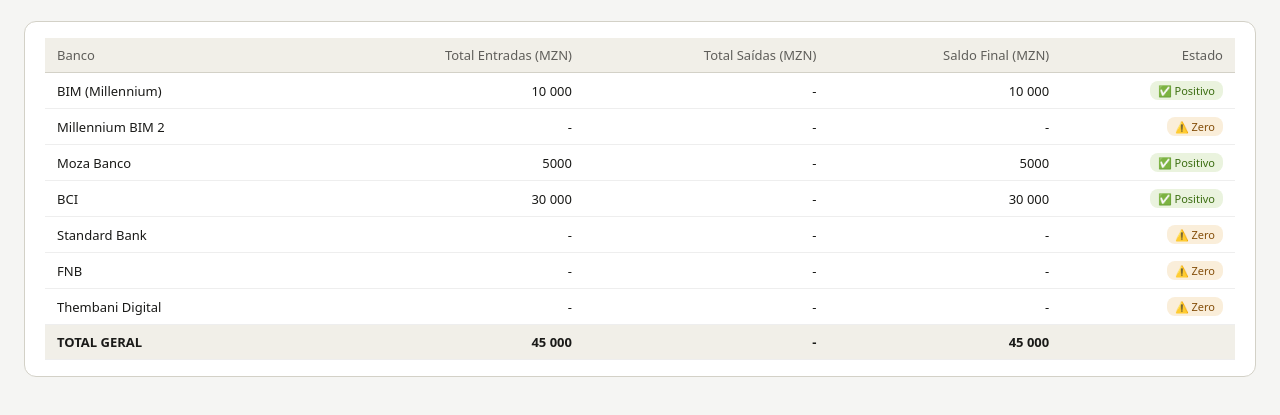
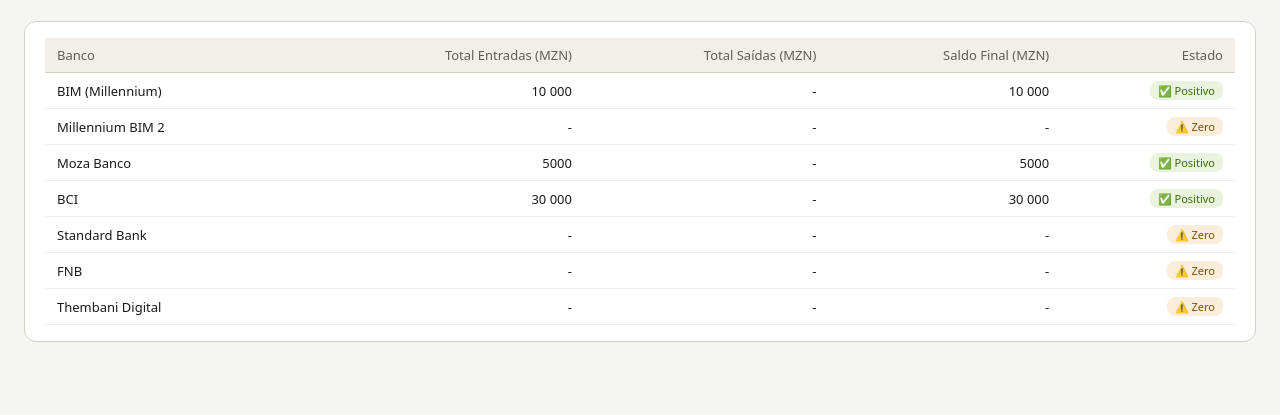
Before and after one commit to VAMOS-tecnico/CONTROLO-FINANCEIRO, a plain HTML site: page index.html in a window 1280 px wide. Shown: the part 103-518 px from the top of the page. Drawn offline with Linux system fonts and the light colour scheme.

Commit message:
Update index.html

```diff
--- a/index.html
+++ b/index.html
@@ -127,7 +127,7 @@
   BANKS.forEach((b, bi) => {
     h += `<tr><td>${b}</td><td id="re_${bi}">-</td><td id="rs_${bi}">-</td><td id="rsf_${bi}">-</td><td id="rest_${bi}">-</td></tr>`;
   });
-  h += `<tr class="total"><td>TOTAL GERAL</td><td id="rge">-</td><td id="rgs">-</td><td id="rgsf">-</td><td></td></tr>`;
+
   h += `</tbody></table></div>`;
   return h;
 }
@@ -182,10 +182,7 @@
       : sf<0 ? '<span class="badge neg">❌ Negativo</span>'
       : '<span class="badge zero">⚠️ Zero</span>';
   });
-  const ge=document.getElementById('rge'),gs=document.getElementById('rgs'),gsf=document.getElementById('rgsf');
-  if(ge) ge.textContent=fmt(grandE);
-  if(gs) gs.textContent=fmt(grandS);
-  if(gsf) gsf.textContent=fmt(grandSF);
+
 }
 
 // Build DOM
```
